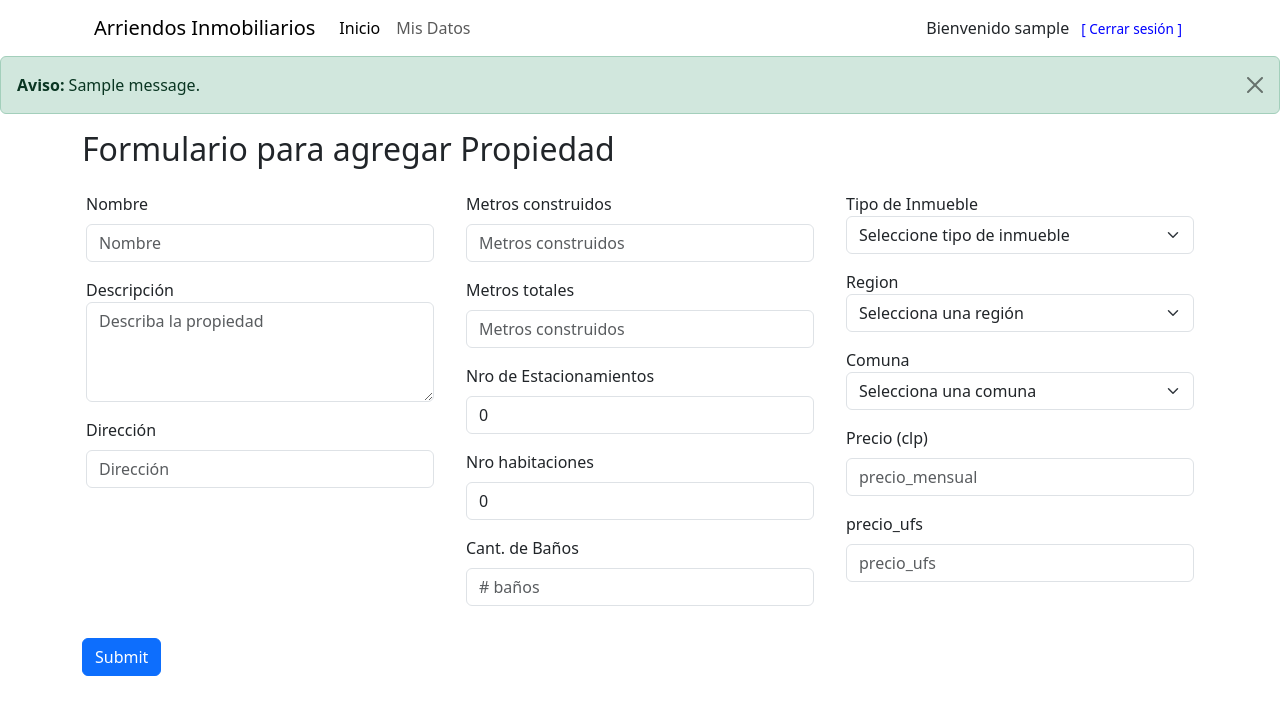
After one commit to janusreal/toktok, a Django app: page /nuevo-inmueble/ in a window 1280 px wide. The commit adds this page. Shown: the top 715 px of the page. Run offline with Django 5.2, Linux system fonts and the light colour scheme; a user stored in the database is signed in; tables that the repository leaves empty hold one stand-in row (values such as "Sample post"); one stand-in notice (Sample message) is shown.

Commit message:
Configuración inicial formulario agregar inmuebles

```diff
--- a/main/forms.py
+++ b/main/forms.py
@@ -1,5 +1,6 @@
 from django import forms
 from django.contrib.auth.forms import AuthenticationForm
+
 
 
 class FormularioAutenticacionPersonalizado(AuthenticationForm):
--- a/main/templates/base.html
+++ b/main/templates/base.html
@@ -1,5 +1,6 @@
 <!DOCTYPE html>
 <html lang="es">
+    {% load filtros %}
     <head>
         <meta charset="UTF-8">
         <meta name="viewport" content="width=device-width, initial-scale=1.0">
@@ -9,6 +10,15 @@
             rel="stylesheet"
             integrity="sha384-QWTKZyjpPEjISv5WaRU9OFeRpok6YctnYmDr5pNlyT2bRjXh0JMhjY6hW+ALEwIH"
             crossorigin="anonymous">
+            <script
+            src="https://cdn.jsdelivr.net/npm/bootstrap@5.3.3/dist/js/bootstrap.bundle.min.js"
+            integrity="sha384-YvpcrYf0tY3lHB60NNkmXc5s9fDVZLESaAA55NDzOxhy9GkcIdslK1eN7N6jIeHz"
+            crossorigin="anonymous"></script>
+        <script
+            src="https://code.jquery.com/jquery-3.7.1.min.js"
+            integrity="sha256-/JqT3SQfawRcv/BIHPThkBvs0OEvtFFmqPF/lYI/Cxo="
+            crossorigin="anonymous"></script>
+
 
         <link rel="preconnect" href="https://fonts.googleapis.com">
         <link rel="preconnect" href="https://fonts.gstatic.com" crossorigin>
@@ -43,7 +53,7 @@
         {% if messages %}
         {% for message in messages %}
         <div
-            class="alert alert-{{message.tags}} alert-dismissible fade show fadeOut"
+            class="alert alert-{{ message.tags | calcular_clase }} alert-dismissible fade show fadeOut"
             role="alert">
             <strong>Aviso:</strong> {{ message }}.
             <button type="button" class="btn-close"
@@ -62,18 +72,13 @@
 
         {% endblock %}
 
-        <script
-            src="https://cdn.jsdelivr.net/npm/bootstrap@5.3.3/dist/js/bootstrap.bundle.min.js"
-            integrity="sha384-YvpcrYf0tY3lHB60NNkmXc5s9fDVZLESaAA55NDzOxhy9GkcIdslK1eN7N6jIeHz"
-            crossorigin="anonymous"></script>
-        <script
-            src="https://code.jquery.com/jquery-3.7.1.min.js"
-            integrity="sha256-/JqT3SQfawRcv/BIHPThkBvs0OEvtFFmqPF/lYI/Cxo="
-            crossorigin="anonymous"></script>
-        <script>
 
-
+{% block js %}
+<script>
+    setTimeout(function(){
+        $('.fade').fadeOut(1500);
+    },3000)
   </script>
-
+{% endblock %}
     </body>
 </html>
--- /dev/null
+++ b/main/templates/nuevo_inmueble.html
@@ -0,0 +1,160 @@
+{% extends 'base.html' %}
+{% block content %}
+  <div class="container">
+
+    <h2>Formulario para agregar Propiedad</h2>
+
+    <form method="POST" action="/inmuebles/crear/">
+
+      {% csrf_token %}
+      <div class="row">
+    <div class="col-4" id="1ra columna">
+      <div class="row">
+        <div class="col p-3">
+          <div class="mb-3">
+            <label for="nombre" class="form-label">Nombre</label>
+            <input type="text" class="form-control" id="nombre"
+              placeholder="Nombre" required>
+          </div>
+          <div class="mb-3">
+            <label for="descripcion">Descripción</label>
+            <textarea class="form-control" name="descripcion"
+              placeholder="Describa la propiedad" id="floatingTextarea2"
+              style="height: 100px" required></textarea>
+
+          </div>
+
+          <div class="mb-3">
+            <label for="direccion" class="form-label">Dirección</label>
+            <input type="text" name="direccion" class="form-control" id
+              placeholder="Dirección" required>
+          </div>
+        </div>
+      </div>
+    </div>
+    <div class="col-4" id="2da columna">
+      <div class="row">
+        <div class="col p-3">
+          <div class="mb-3">
+            <label for="metros construidos" class="form-label">Metros
+              construidos</label>
+            <input type="number" name="mts_cons" class="form-control" id
+              placeholder="Metros construidos" required>
+          </div>
+
+
+          <div class="mb-3">
+            <label for="metros totales" class="form-label">Metros
+              totales</label>
+            <input type="number" name="mts_ttls" class="form-control" id
+              placeholder="Metros construidos" required>
+          </div>
+
+          <div class="mb-3">
+            <label for="num_estacionamientos" class="form-label">Nro de
+              Estacionamientos</label>
+            <input min="0" value="0" type="number" name="num_estacionamientos"
+              class="form-control" id placeholder="# estacionamientos" required>
+          </div>
+
+          <div class="mb-3">
+            <label for="num_habitaciones" class="form-label">Nro
+              habitaciones</label>
+            <input min="0" value="0" type="number" name="num_habitaciones"
+              class="form-control" id placeholder="# habitaciones" required>
+          </div>
+<div class="mb-3">
+            <label for="num_banos" class="form-label">Cant. de Baños</label>
+            <input min="0" type="number" name="num_banos"
+              class="form-control" id placeholder="# baños" required>
+          </div>
+        </div>
+      </div>
+    </div>
+    <div class="col-4" id="3ra columna">
+      <div class="row">
+        <div class="col p-3">
+
+
+          <div class="mb-3">
+            <label for="Comuna">Tipo de Inmueble</label>
+            <select class="form-select" id="floatingSelect"
+              aria-label="Floating label select example" required>
+              <option selected>Seleccione tipo de inmueble</option>
+              {% for tipo in tipos_inmueble %}
+              <option value="{{tipo.0}}">{{tipo.1}}</option>
+              {% endfor %}
+            </select>
+          </div>
+
+          <div class="mb-3">
+            <label for="Region">Region</label>
+            <select class="form-select" id="region_cod" name="region_cod" required>
+              <option selected>Selecciona una región</option>
+              {% for region in regiones %}
+              <option value="{{region.cod}}">{{region.nombre}}</option>
+              {% endfor %}
+            </select>
+
+          </div>
+
+          <div class="mb-3">
+            <label for="Comuna">Comuna</label>
+            <select class="form-select" id="comuna_cod" name="comuna_cod"
+               required>
+              <option selected>Selecciona una comuna</option>
+              {% for comuna in comunas %}
+              <option value="{{comuna.cod}}">{{comuna.nombre}}</option>
+              {% endfor %}
+
+            </select>
+          </div>
+
+          <div class="mb-3">
+            <label for="precio_mensual" class="form-label">Precio (clp)</label>
+            <input min="1000" type="number" name="precio_mensual"
+              class="form-control" id placeholder="precio_mensual">
+          </div>
+
+          <div class="mb-3">
+            <label for="precio_ufs" class="form-label">precio_ufs</label>
+            <input type="text" name="precio_ufs" class="form-control" id
+              placeholder="precio_ufs">
+          </div>
+        </div>
+      </div>
+    </div>
+  </div>
+      <button type="submit" class="btn btn-primary">Submit</button>
+
+    </form>
+
+  </form>
+</div>
+
+{% endblock %}
+
+{% block js %}
+<script>
+
+
+
+function filtrar_comunas(){
+  const cod_seleccionado = $(this).val()
+  console.log('Dime algo al menos')
+  $('#comuna_cod option').each(function(){
+      const comuna = $(this)
+      const cod_comuna = comuna.val()
+      if(cod_seleccionado == cod_comuna.substring(0,2)){
+          comuna.show()
+      }else{
+          comuna.hide()
+      }
+  })
+  }
+
+  $('#region_cod').on('change', filtrar_comunas)
+
+</script>
+
+{% endblock %}
--- a/main/templates/parts/navbar.html
+++ b/main/templates/parts/navbar.html
@@ -16,11 +16,6 @@
               <li class="nav-item">
                 <a class="nav-link" href="{% url 'profile' %}">Mis Datos</a>
               </li>
-              {% if user.is_authenticated %}
-              <li class="nav-item">
-                <a class="nav-link" href="/welcome">Welcome</a>
-              </li>
-              {% endif %}
             </ul>
             <div class="d-flex align-items-center" role="search">
 
--- /dev/null
+++ b/main/templatetags/filtros.py
@@ -0,0 +1,12 @@
+from django import template
+from django.template.defaultfilters import stringfilter
+
+register = template.Library()
+
+# Create your views here.
+@register.filter
+@stringfilter
+def calcular_clase(tipo_mensaje):
+    if tipo_mensaje == 'error':
+        return 'danger'
+    return tipo_mensaje
--- a/main/views.py
+++ b/main/views.py
@@ -1,18 +1,20 @@
-from django.shortcuts import render, redirect, HttpResponse
-from django.contrib.auth.decorators import login_required
+from django.http import HttpResponse
+from django.shortcuts import render, redirect
+from django.contrib.auth.decorators import login_required, user_passes_test
 from django.contrib import messages
-from main.services import editar_user_sin_password
-from django.contrib.auth import authenticate, login
+from django.contrib.auth import login
 from main.forms import FormularioAutenticacionPersonalizado
-from main.services import cambiar_password
+from main.models import Inmueble, Region, Comuna
+from main.services import editar_user_sin_password, cambiar_password, crear_inmueble_service
 
 
-# Create your views here.
 
 @login_required
 def home(req):
     return render(req, 'home.html')
 
+def formInmueble():
+    pass
 
 def login_view(req):
     if req.method == 'POST':
@@ -42,7 +44,8 @@ def edit_user(req):
             req.POST['last_name'],
             req.POST['email'],
             req.POST['direccion'],
-            req.POST['telefono']
+            req.POST['telefono'],
+            req.POST['rol']
         )
     else:
         editar_user_sin_password(
@@ -50,10 +53,11 @@ def edit_user(req):
             req.POST['first_name'],
             req.POST['last_name'],
             req.POST['email'],
-            req.POST['direccion']
+            req.POST['direccion'],
+            req.POST['rol']
         )
-        messages.success(req, 'Ha actualizado sus datos con éxito')
-        return redirect('/')
+    messages.success(req, 'Ha actualizado sus datos con éxito')
+    return redirect('/accounts/profile')
 
 
 def change_password(req):
@@ -62,6 +66,44 @@ def change_password(req):
     cambiar_password(req,password,repeat_password)
     return redirect('/accounts/profile')
 
+
+@login_required
+def create_inmueble(req):
+
+    if req.method == 'POST':
+        nombre=req.POST.get('nombre')
+        descripcion=req.POST.get('descripcion')
+        direccion=req.POST.get('direccion')
+        mts_cons=req.POST.get('mts_cons')
+        mts_ttls=req.POST.get('mts_ttls')
+        num_estacionamientos=req.POST.get('num_estacionamientos')
+        num_habitaciones=req.POST.get('num_habitaciones')
+        num_banos=req.POST.get('num_banos')
+        tipo_inmueble=req.POST.get('tipo_inmueble')
+        precio_mensual=req.POST.get('precio_mensual')
+        precio_ufs=req.POST.get('precio_ufs')
+        comuna_cod=req.POST.get('comuna')
+        propietario=req.POST.get('propietario')
+
+        inmueble = Inmueble(
+            nombre=nombre,
+            descripcion=descripcion,
+            direccion=direccion,
+            mts_cons=mts_cons,
+            mts_ttls=mts_ttls,
+            num_estacionamientos=num_estacionamientos,
+            num_habitaciones=num_habitaciones,
+            num_banos=num_banos,
+            tipo_inmueble=tipo_inmueble,
+            precio_mensual=precio_mensual,
+            precio_ufs=precio_ufs,
+            comuna=comuna_cod,
+            propietario=propietario)
+        inmueble.save()
+        return redirect('profile')
+    return render(req,'crear_inmueble.html')
+
+
 #req es el objeto que representa la solicitud
 
 def solo_arrendadores(req):
@@ -69,3 +111,56 @@ def solo_arrendadores(req):
 
 def solo_arrendatarios(req):
     return HttpResponse('Sólo arrendatarios')
+
+def filtrar_arrendador(user):
+    if user.usuario.rol == 'arrendador' or user.is_staff == True:
+        return True
+    else:
+        return False
+
+@user_passes_test(filtrar_arrendador)
+def nuevo_inmueble(req):
+    regiones = Region.objects.all()
+    comunas = Comuna.objects.all()
+    #Inmueble refiere al modelo que tiene tipos de inmueble
+    context = {
+        'tipos_inmueble': Inmueble.tipos,
+        'regiones':regiones,
+        'comunas':comunas
+    }
+    return render(req,'nuevo_inmueble.html',context)
+
+'''
+@user_passes_test(solo_arrendadores)
+def nuevo_inmueble(req):
+    regiones = Region.objects.all()
+    comunas = Comuna.objects.all()
+    context = {
+        'tipos_inmueble':Inmueble.tipos,
+        'regiones':regiones,
+        'comunas':comunas
+    }
+    return render(req,'crear_inmueble.html',context)
+'''
+
+
+@user_passes_test(solo_arrendadores)
+def crear_inmueble(req):
+    #imprimimos lo que llega del formulario
+    print(req.POST)
+    crear_inmueble_service(
+            req.POST['nombre=nombre'],
+            req.POST['descripcion'],
+            req.POST['direccion'],
+            int(req.POST['mts_cons']),
+            int(req.POST['mts_ttls']),
+            int(req.POST['num_estacionamientos']),
+            int(req.POST['num_habitaciones']),
+            int(req.POST['num_banos']),
+            req.POST['tipo_inmueble'],
+            req.POST['precio_mensual'],
+            req.POST['precio_ufs'],
+            req.POST['comuna'],
+    )
+
+    return HttpResponse('Llegó el formulario')
--- a/toktok/urls.py
+++ b/toktok/urls.py
@@ -16,7 +16,7 @@ Including another URLconf
 """
 from django.contrib import admin
 from django.urls import path,include
-from main.views import home, change_password, solo_arrendadores, solo_arrendatarios,profile, edit_user
+from main.views import home, nuevo_inmueble, change_password, solo_arrendadores, solo_arrendatarios,profile, edit_user, crear_inmueble
 
 urlpatterns = [
     path('admin/', admin.site.urls),
@@ -24,7 +24,8 @@ urlpatterns = [
     path('', home, name="home"),
     path('accounts/profile/', profile, name='profile'),
     path('edit-user/', edit_user, name="edit_user"),
-    path('accounts/change-pass/', change_password, name="change_passwor"),
+    path('accounts/change-pass/', change_password, name="change_password"),
     path('arrendadores/', solo_arrendadores, name='solo_arrendadores'),
-    path('arrendatarios/', solo_arrendatarios, name='solo_arrendatarios')
+    path('arrendatarios/', solo_arrendatarios, name='solo_arrendatarios'),
+    path('nuevo-inmueble/',nuevo_inmueble, name="nuevo_inmueble")
     ]
```
Also changed, not shown: main/models.py (+13 -1 lines), main/services.py (+12 -8 lines), main/templates/profile.html (+22 -1 lines), main/migrations/0001_initial.py (added), main/migrations/0002_inmueble_num_habitaciones.py (added), main/migrations/__init__.py (added), main/static/window-mask.png (added).
